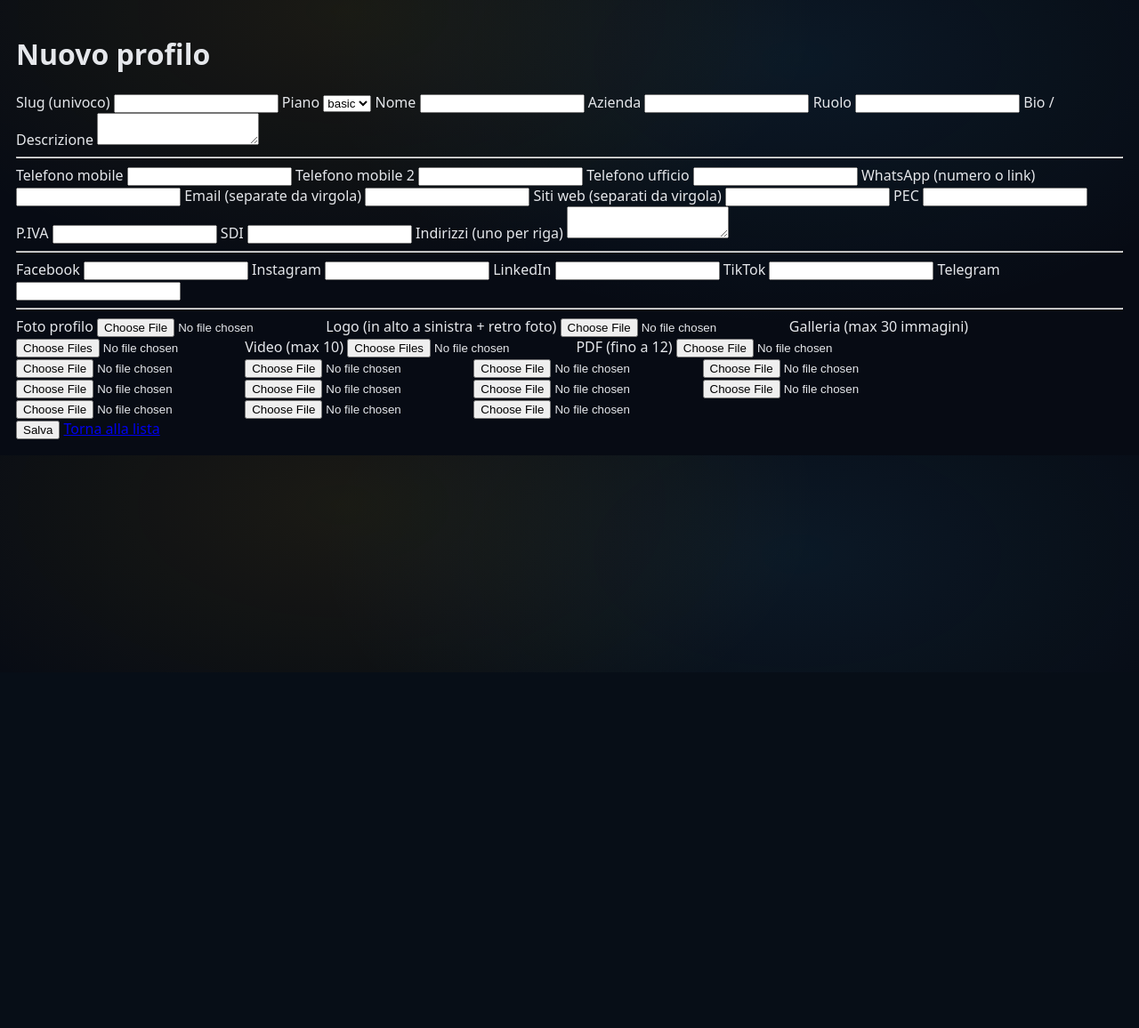
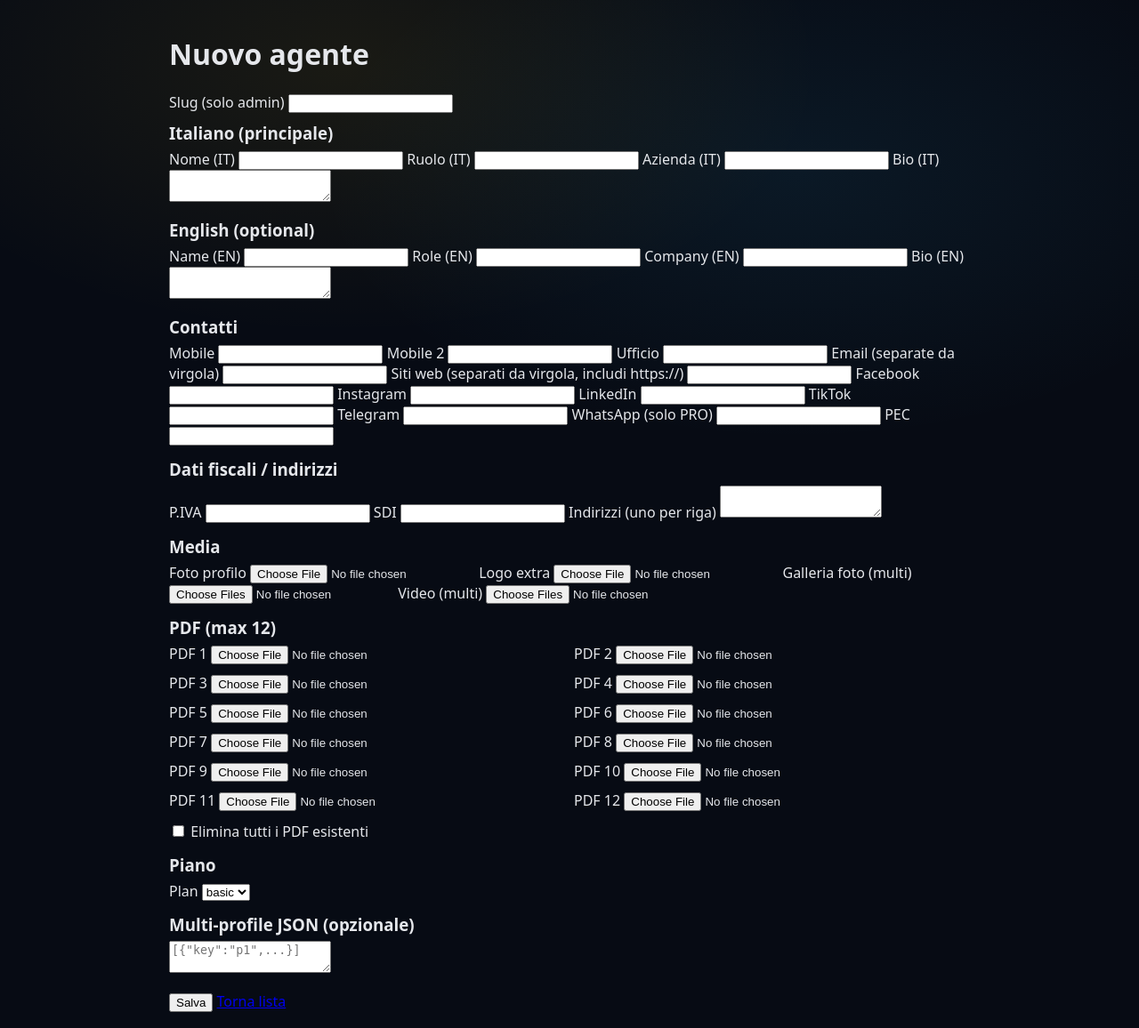
Before and after one commit to gidl59/pay4you-cards-fire, a Flask app: page /admin/new in a window 1280 px wide. Shown: the part 44-1200 px from the top of the page at 89% size. Before the commit the page ends 739 px from the top, so only its background shows below. Run offline with Flask 3, Linux system fonts and the light colour scheme; the visitor is signed in with stand-in values (Sample User, id 1); some libraries are stand-ins or nearby versions.

Commit message:
Update agent_form.html

```diff
--- a/templates/agent_form.html
+++ b/templates/agent_form.html
@@ -1,95 +1,65 @@
 {% extends "base.html" %}
-{% block title %}{% if agent %}Modifica{% else %}Nuovo{% endif %} | Pay4You{% endblock %}
+{% block title %}{% if agent %}Modifica{% else %}Nuovo{% endif %}{% endblock %}
 
 {% block content %}
 <div class="page-main">
-  <div class="agent-form-wrapper">
+  <div class="admin-card" style="max-width:900px; width:100%;">
 
-    <h1 class="agent-form-title">
-      {% if agent %}Modifica: {{ agent.name }}{% else %}Nuovo profilo{% endif %}
+    <h1 class="admin-title">
+      {% if agent %}Modifica: {{ agent.slug }}{% else %}Nuovo agente{% endif %}
     </h1>
 
-    {% if session.get('role') != 'admin' and agent %}
-      <div class="profile-tools">
-        <a class="header-link" href="{{ url_for('me_profile2') }}">👤 Profilo 2 (multi-utente)</a>
-        <a class="header-link" href="/{{ agent.slug }}?p=p2" target="_blank" rel="noopener">Apri Profilo 2 pubblico</a>
-        <a class="header-link" href="/{{ agent.slug }}" target="_blank" rel="noopener">Apri Card pubblica</a>
-      </div>
-    {% endif %}
-
-    {% if session.get('role') == 'admin' %}
-      {% if agent %}
-        {% set form_action = url_for('update_agent', slug=agent.slug) %}
-      {% else %}
-        {% set form_action = url_for('create_agent') %}
-      {% endif %}
-    {% else %}
-      {% set form_action = url_for('me_edit_post') %}
-    {% endif %}
-
-    <form class="agent-form" method="post" action="{{ form_action }}" enctype="multipart/form-data">
+    <form class="agent-form" method="post" enctype="multipart/form-data">
 
       {% if session.get('role') == 'admin' %}
-        <label>Slug (univoco)</label>
-        <input type="text" name="slug" value="{{ agent.slug if agent else '' }}" required>
-
-        <label>Piano</label>
-        <select name="plan" class="input-like">
-          {% set p = (agent.plan if agent and agent.plan else 'basic') %}
-          <option value="basic" {% if p=='basic' %}selected{% endif %}>basic</option>
-          <option value="pro" {% if p=='pro' %}selected{% endif %}>pro</option>
-        </select>
-      {% else %}
-        {% if agent %}
-          <div class="slug-badge">Slug: <b>{{ agent.slug }}</b></div>
-        {% endif %}
+        <label>Slug (solo admin)</label>
+        <input type="text" name="slug" value="{{ agent.slug if agent else '' }}" {% if agent %}readonly{% endif %} required>
       {% endif %}
 
-      <label>Nome</label>
+      <h3 style="margin:10px 0 6px;">Italiano (principale)</h3>
+
+      <label>Nome (IT)</label>
       <input type="text" name="name" value="{{ agent.name if agent else '' }}" required>
 
-      <label>Azienda</label>
+      <label>Ruolo (IT)</label>
+      <input type="text" name="role" value="{{ agent.role if agent else '' }}">
+
+      <label>Azienda (IT)</label>
       <input type="text" name="company" value="{{ agent.company if agent else '' }}">
 
-      <label>Ruolo</label>
-      <input type="text" name="role" value="{{ agent.role if agent else '' }}">
-
-      <label>Bio / Descrizione</label>
+      <label>Bio (IT)</label>
       <textarea name="bio">{{ agent.bio if agent else '' }}</textarea>
 
-      <hr class="sep">
+      <h3 style="margin:14px 0 6px;">English (optional)</h3>
 
-      <label>Telefono mobile</label>
+      <label>Name (EN)</label>
+      <input type="text" name="name_en" value="{{ agent.name_en if agent else '' }}">
+
+      <label>Role (EN)</label>
+      <input type="text" name="role_en" value="{{ agent.role_en if agent else '' }}">
+
+      <label>Company (EN)</label>
+      <input type="text" name="company_en" value="{{ agent.company_en if agent else '' }}">
+
+      <label>Bio (EN)</label>
+      <textarea name="bio_en">{{ agent.bio_en if agent else '' }}</textarea>
+
+      <h3 style="margin:14px 0 6px;">Contatti</h3>
+
+      <label>Mobile</label>
       <input type="text" name="phone_mobile" value="{{ agent.phone_mobile if agent else '' }}">
 
-      <label>Telefono mobile 2</label>
+      <label>Mobile 2</label>
       <input type="text" name="phone_mobile2" value="{{ agent.phone_mobile2 if agent else '' }}">
 
-      <label>Telefono ufficio</label>
+      <label>Ufficio</label>
       <input type="text" name="phone_office" value="{{ agent.phone_office if agent else '' }}">
-
-      <label>WhatsApp (numero o link)</label>
-      <input type="text" name="whatsapp" value="{{ agent.whatsapp if agent else '' }}">
 
       <label>Email (separate da virgola)</label>
       <input type="text" name="emails" value="{{ agent.emails if agent else '' }}">
 
-      <label>Siti web (separati da virgola)</label>
+      <label>Siti web (separati da virgola, includi https://)</label>
       <input type="text" name="websites" value="{{ agent.websites if agent else '' }}">
-
-      <label>PEC</label>
-      <input type="text" name="pec" value="{{ agent.pec if agent else '' }}">
-
-      <label>P.IVA</label>
-      <input type="text" name="piva" value="{{ agent.piva if agent else '' }}">
-
-      <label>SDI</label>
-      <input type="text" name="sdi" value="{{ agent.sdi if agent else '' }}">
-
-      <label>Indirizzi (uno per riga)</label>
-      <textarea name="addresses">{{ agent.addresses if agent else '' }}</textarea>
-
-      <hr class="sep">
 
       <label>Facebook</label>
       <input type="text" name="facebook" value="{{ agent.facebook if agent else '' }}">
@@ -106,49 +76,76 @@
       <label>Telegram</label>
       <input type="text" name="telegram" value="{{ agent.telegram if agent else '' }}">
 
-      <hr class="sep">
+      {% if session.get('role') == 'admin' or agent.plan == 'pro' %}
+        <label>WhatsApp (solo PRO)</label>
+        <input type="text" name="whatsapp" value="{{ agent.whatsapp if agent else '' }}">
+      {% endif %}
+
+      <label>PEC</label>
+      <input type="text" name="pec" value="{{ agent.pec if agent else '' }}">
+
+      <h3 style="margin:14px 0 6px;">Dati fiscali / indirizzi</h3>
+
+      <label>P.IVA</label>
+      <input type="text" name="piva" value="{{ agent.piva if agent else '' }}">
+
+      <label>SDI</label>
+      <input type="text" name="sdi" value="{{ agent.sdi if agent else '' }}">
+
+      <label>Indirizzi (uno per riga)</label>
+      <textarea name="addresses">{{ agent.addresses if agent else '' }}</textarea>
+
+      <h3 style="margin:14px 0 6px;">Media</h3>
 
       <label>Foto profilo</label>
       <input type="file" name="photo" accept="image/*">
 
-      <label>Logo (in alto a sinistra + retro foto)</label>
+      <label>Logo extra</label>
       <input type="file" name="extra_logo" accept="image/*">
 
-      <label>Galleria (max 30 immagini)</label>
+      <label>Galleria foto (multi)</label>
       <input type="file" name="gallery" accept="image/*" multiple>
 
-      <label>Video (max 10)</label>
+      <label>Video (multi)</label>
       <input type="file" name="videos" accept="video/*" multiple>
 
-      <label>PDF (fino a 12)</label>
-      <input type="file" name="pdf1" accept="application/pdf">
-      <input type="file" name="pdf2" accept="application/pdf">
-      <input type="file" name="pdf3" accept="application/pdf">
-      <input type="file" name="pdf4" accept="application/pdf">
-      <input type="file" name="pdf5" accept="application/pdf">
-      <input type="file" name="pdf6" accept="application/pdf">
-      <input type="file" name="pdf7" accept="application/pdf">
-      <input type="file" name="pdf8" accept="application/pdf">
-      <input type="file" name="pdf9" accept="application/pdf">
-      <input type="file" name="pdf10" accept="application/pdf">
-      <input type="file" name="pdf11" accept="application/pdf">
-      <input type="file" name="pdf12" accept="application/pdf">
+      <h3 style="margin:14px 0 6px;">PDF (max 12)</h3>
+      <div style="display:grid; grid-template-columns:1fr 1fr; gap:10px;">
+        {% for i in range(1,13) %}
+          <div>
+            <label>PDF {{ i }}</label>
+            <input type="file" name="pdf{{ i }}" accept="application/pdf">
+          </div>
+        {% endfor %}
+      </div>
 
-      <!-- ✅ Non mostriamo più il box JSON come unico modo.
-           Se vuoi tenerlo “per admin”, lo possiamo rimettere solo admin.
-           Per ora: niente JSON all’utente base. -->
+      {% if session.get('role') == 'admin' %}
+        <div style="margin-top:12px;">
+          <label><input type="checkbox" name="delete_pdfs" value="1"> Elimina tutti i PDF esistenti</label>
+        </div>
+      {% endif %}
 
-      <div class="agent-form-buttons">
+      {% if session.get('role') == 'admin' %}
+        <h3 style="margin:14px 0 6px;">Piano</h3>
+        <label>Plan</label>
+        <select name="plan">
+          <option value="basic" {% if agent and agent.plan=='basic' %}selected{% endif %}>basic</option>
+          <option value="pro" {% if agent and agent.plan=='pro' %}selected{% endif %}>pro</option>
+        </select>
+
+        <h3 style="margin:14px 0 6px;">Multi-profile JSON (opzionale)</h3>
+        <textarea name="profiles_json" placeholder='[{"key":"p1",...}]'>{{ agent.profiles_json if agent else '' }}</textarea>
+      {% endif %}
+
+      <div class="agent-form-buttons" style="margin-top:16px;">
         <button type="submit">Salva</button>
-
         {% if session.get('role') == 'admin' %}
-          <a class="btn-secondary" href="{{ url_for('admin_home') }}">Torna alla lista</a>
-        {% else %}
-          <a class="btn-secondary" href="{{ url_for('logout') }}">Logout</a>
+          <a class="btn-secondary" href="{{ url_for('admin_home') }}">Torna lista</a>
         {% endif %}
       </div>
 
     </form>
+
   </div>
 </div>
 {% endblock %}
```
